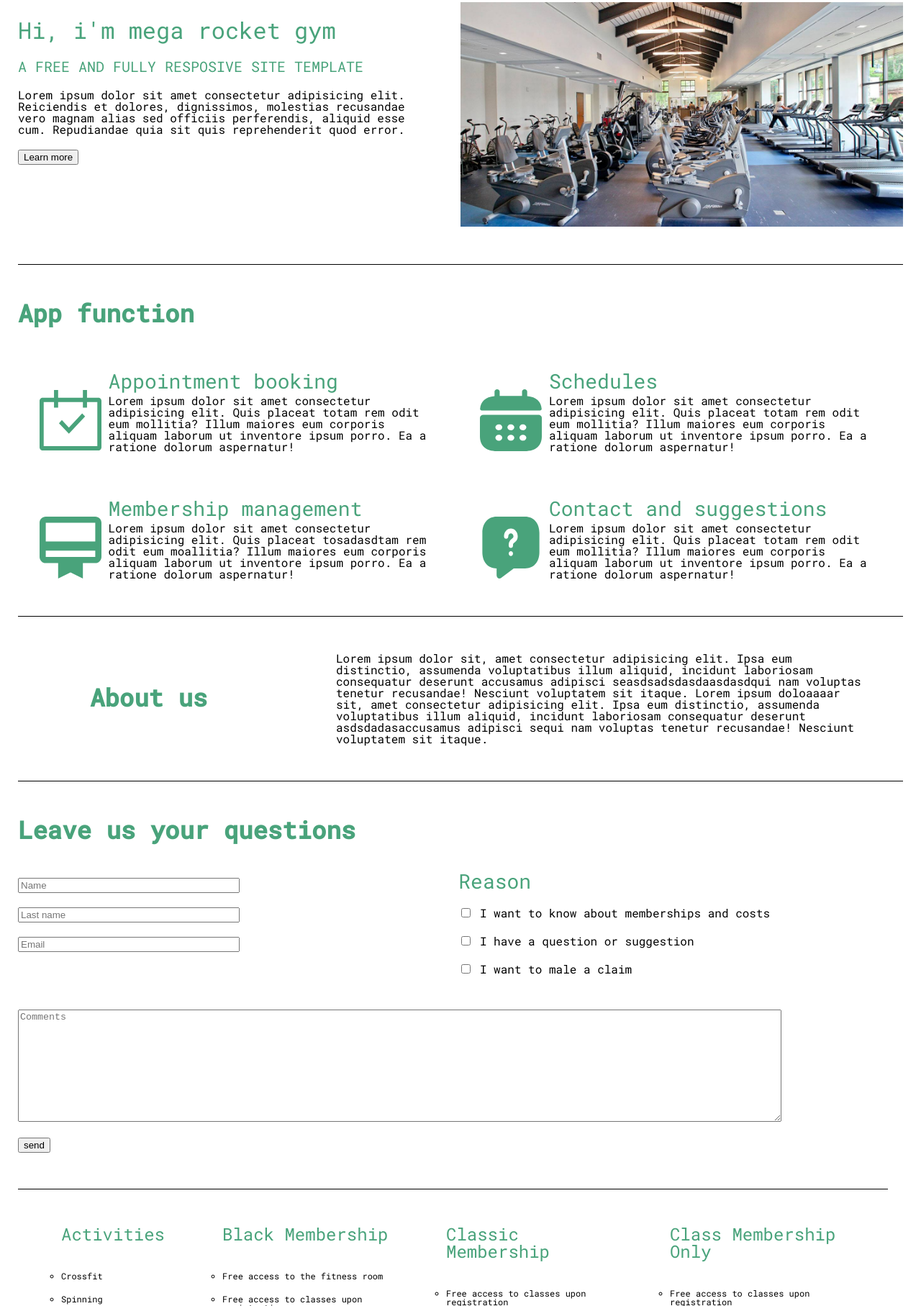
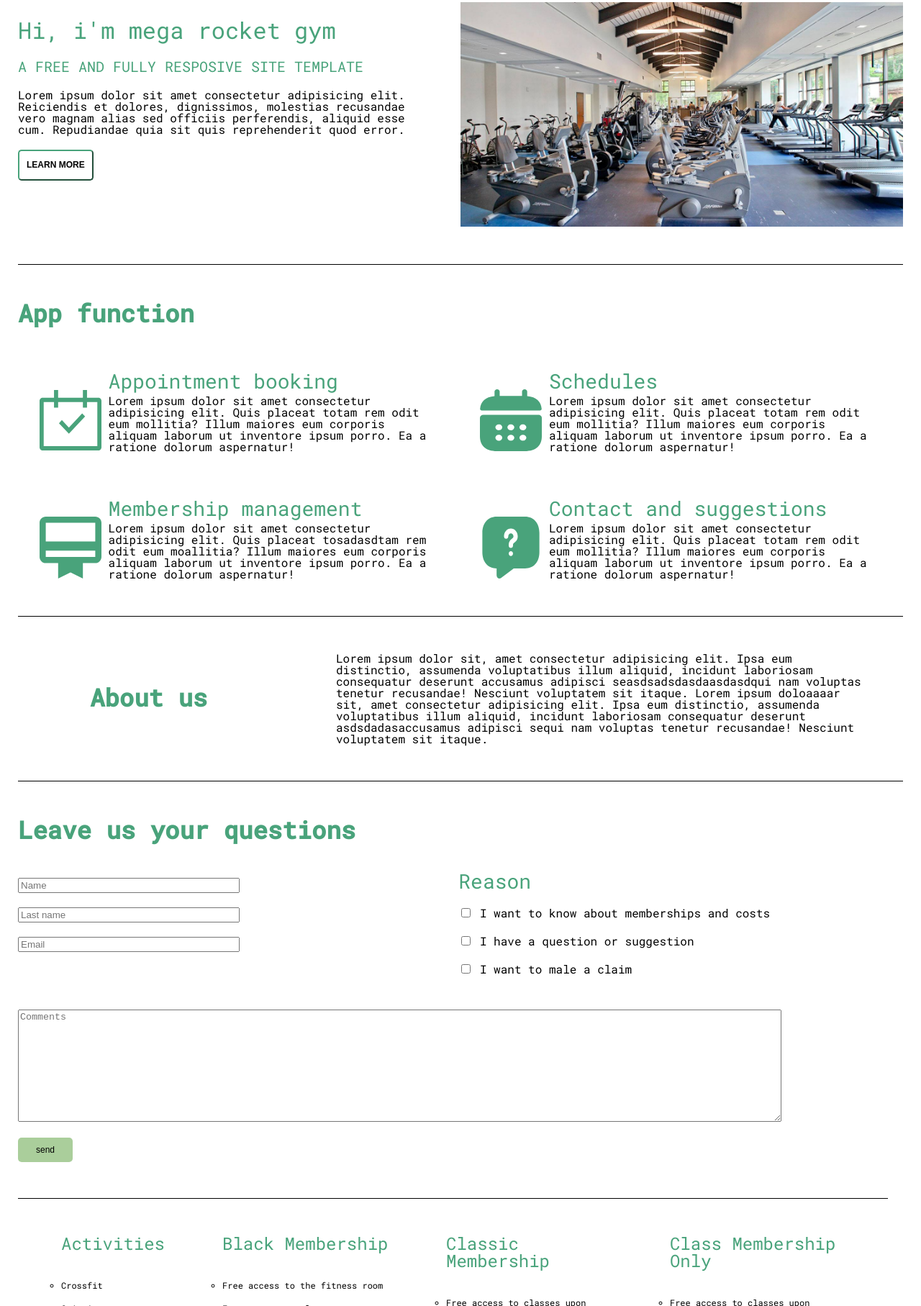
Before and after one commit to danielninfi/BaSP-M2023, a plain HTML site: page week-03/index.html in a window 1280 px wide. Shown: the part 120-1935 px from the top of the page at 72% size. Drawn offline with Linux system fonts and the light colour scheme.

Commit message:
fix buttons

```diff
--- a/week-03/assets/css/style.css
+++ b/week-03/assets/css/style.css
@@ -88,6 +88,16 @@ h4 {
 
 .button-learn {
     margin-top: 20px;
+    padding: 10px;
+    font-style: normal;
+    font-weight: 700;
+    font-size: 12px;
+    line-height: 19px;
+    text-transform: uppercase;
+    background-color: white;
+    border-color: #49a37b;
+    border-radius: 5px;
+    text-align: center;
 }
 
 .img-gym {
@@ -179,6 +189,15 @@ h4 {
     margin-top: 80px;
 }
 
+.contact-button{
+    width: 76px;
+    height: 34px;
+    background: #AACE9B;
+    font-size: 12px;
+    border: none;
+    border-radius: 5px;
+}
+
 /*-------------------------------------*/
 /*            ACTIVITIES               */
 /*-------------------------------------*/
--- a/week-03/index.html
+++ b/week-03/index.html
@@ -116,7 +116,7 @@
                             <textarea class="comments" name="comments" placeholder="Comments" rows="10" cols="130"></textarea>
                         </ul>
                         <ul class="form">
-                            <input type="submit" value="send">
+                            <input type="submit" value="send" class="contact-button">
                         </ul>
                     </form>
                 </article>
```
